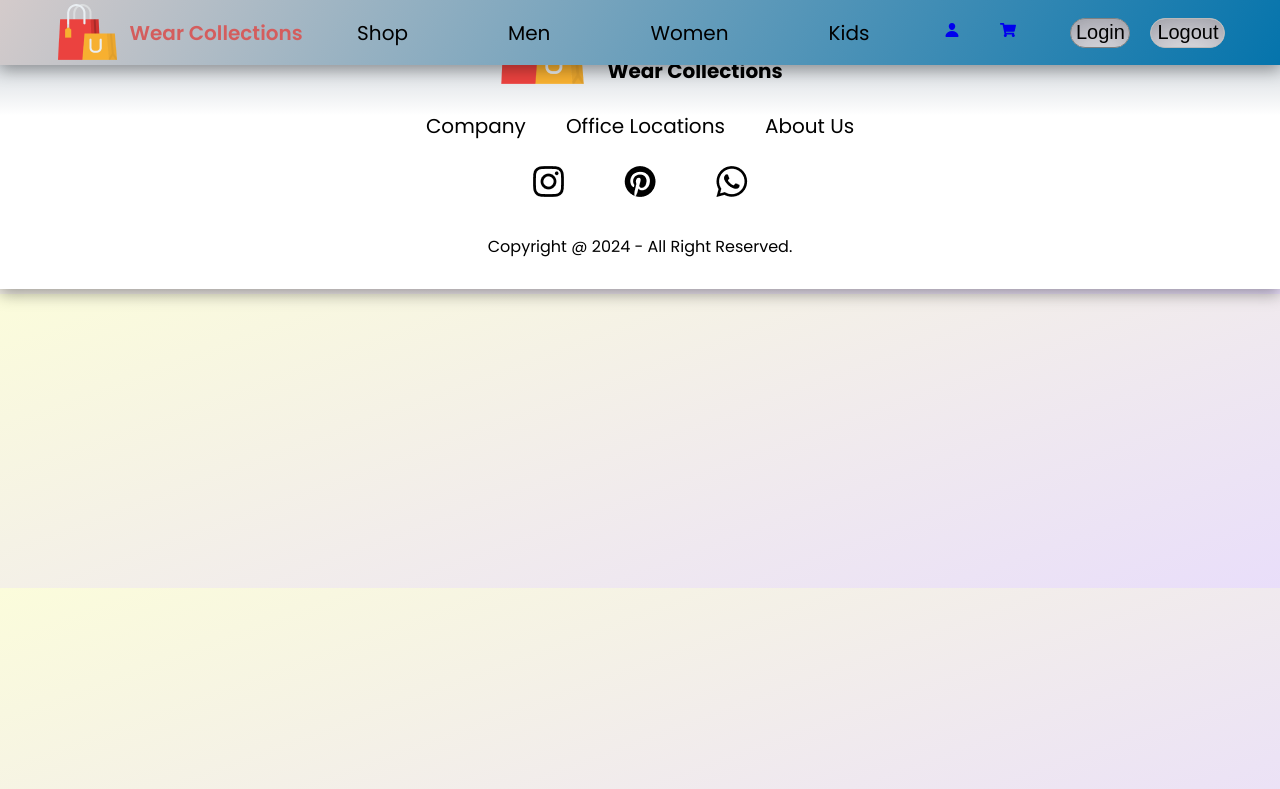
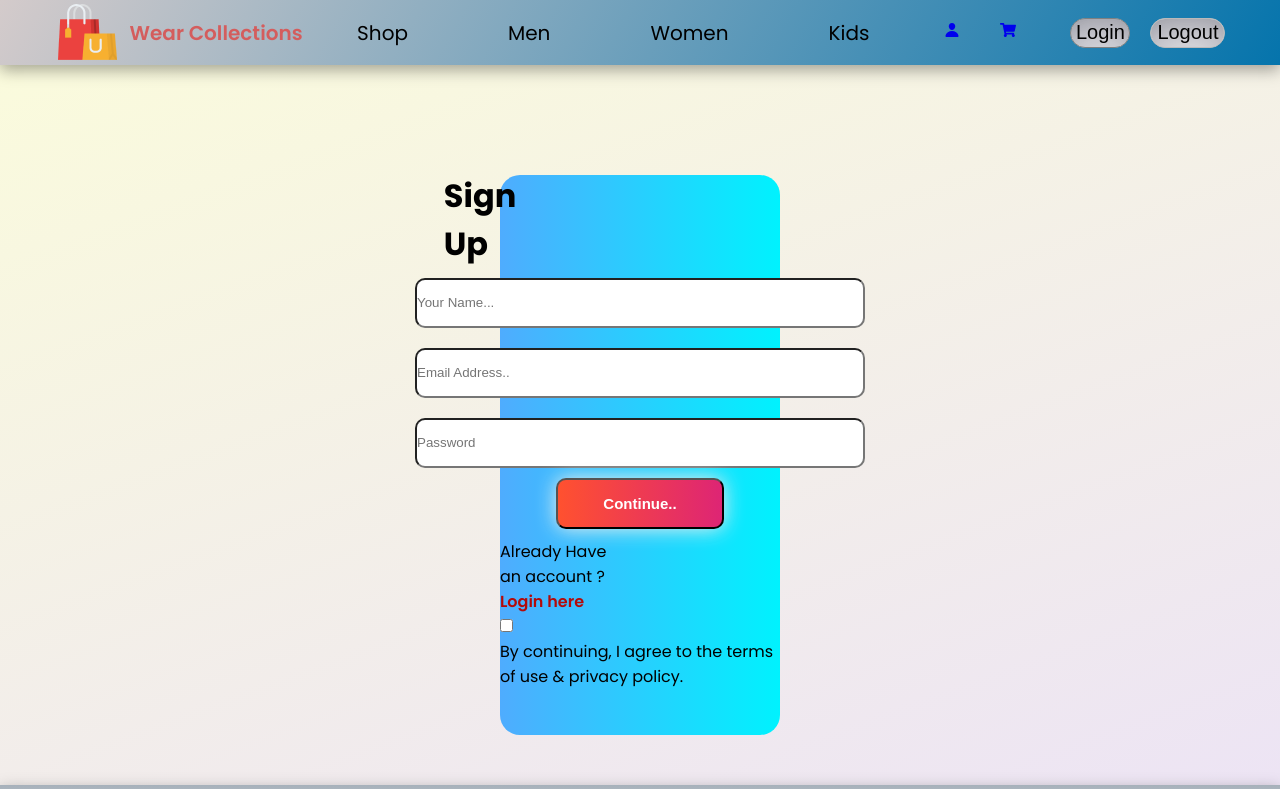
Before and after one commit to abhijit84842/Web_Development_Projects_2024, a React (Vite) app in the folder MERN Stack Project/Wear Collection E-commerce/Frontend/: page /login in a window 1280 px wide. Shown: the top 789 px of the page. Built offline with nearby package versions, Linux system fonts and the light colour scheme.

Commit message:
completed login page

```diff
--- a/MERN Stack Project/Wear Collection E-commerce/Frontend/src/Components/Header/Header.css
+++ b/MERN Stack Project/Wear Collection E-commerce/Frontend/src/Components/Header/Header.css
@@ -7,7 +7,7 @@
 
 
 .header{
-    position: fixed;
+    /* position: fixed; */
     width: 100%;
     display: flex;
     justify-content: space-evenly;
--- a/MERN Stack Project/Wear Collection E-commerce/Frontend/src/Pages/LoginSignup.jsx
+++ b/MERN Stack Project/Wear Collection E-commerce/Frontend/src/Pages/LoginSignup.jsx
@@ -1,4 +1,24 @@
+import "./PagesCss/loginsignup.css";
 const LoginSignup = () => {
-  return;
+  return (
+    <div className="loginsignup">
+      <div className="loginsignup-container">
+        <h1>Sign Up</h1>
+        <div className="loginsignup-fields">
+          <input type="text" placeholder="Your Name..." />
+          <input type="email" placeholder="Email Address.." />
+          <input type="password" placeholder="Password" />
+        </div>
+        <button>Continue..</button>
+        <p className="loginsignup-login">
+          Already Have an account ? <span>Login here</span>
+        </p>
+        <div className="loginsignup-agree">
+          <input type="checkbox" name="" id="" />
+          <p>By continuing, I agree to the terms of use & privacy policy.</p>
+        </div>
+      </div>
+    </div>
+  );
 };
 export default LoginSignup;
--- /dev/null
+++ b/MERN Stack Project/Wear Collection E-commerce/Frontend/src/Pages/PagesCss/loginsignup.css
@@ -0,0 +1,76 @@
+
+.loginsignup{
+    width: 100%;
+    height: 80vh;
+
+    padding-top: 80px;
+    margin-bottom: 50px;
+
+
+}
+.loginsignup-container{
+    border-radius: 20px;
+    margin: auto 500px;
+    padding-bottom: 50px;
+    height: 70vh;
+    display: flex;
+    flex-direction: column;
+    justify-content: center;
+    align-items: center;
+    background-image: linear-gradient(to right, #4facfe 0%, #00f2fe 100%);
+
+
+}
+.loginsignup-container h1{
+padding-right: 320px;
+padding-bottom: 10px;
+}
+.loginsignup-fields{
+  display: flex;
+  flex-direction: column;
+  justify-content: center;
+  align-items: center;
+  gap: 20px;
+}
+.loginsignup-fields input{
+    width: 450px;
+    height: 50px;
+    border-radius: 10px;
+}
+
+
+
+
+
+.loginsignup-container button{
+    background-image: linear-gradient(to right, #FF512F 0%, #DD2476  51%, #FF512F  100%);
+    margin: 10px;
+    padding: 15px 45px;
+    text-align: center;
+    /* text-transform: uppercase; */
+    transition: 0.2s;
+    background-size: 200% auto;
+    color: white;
+    font-size: 15px;
+    font-weight: 600;
+    box-shadow: 0 0 20px #eee;
+    border-radius: 10px;
+    display: block;
+    cursor: pointer;
+  }
+
+  .loginsignup-container button:hover {
+    background-position: right center; /* change the direction of the change here */
+    color: #fff;
+    text-decoration: none;
+  }
+
+.loginsignup-login{
+    padding-right: 160px;
+}
+
+.loginsignup-login span{
+    color: #b30a0a;
+    cursor: pointer;
+    font-weight: 600;
+}
```
